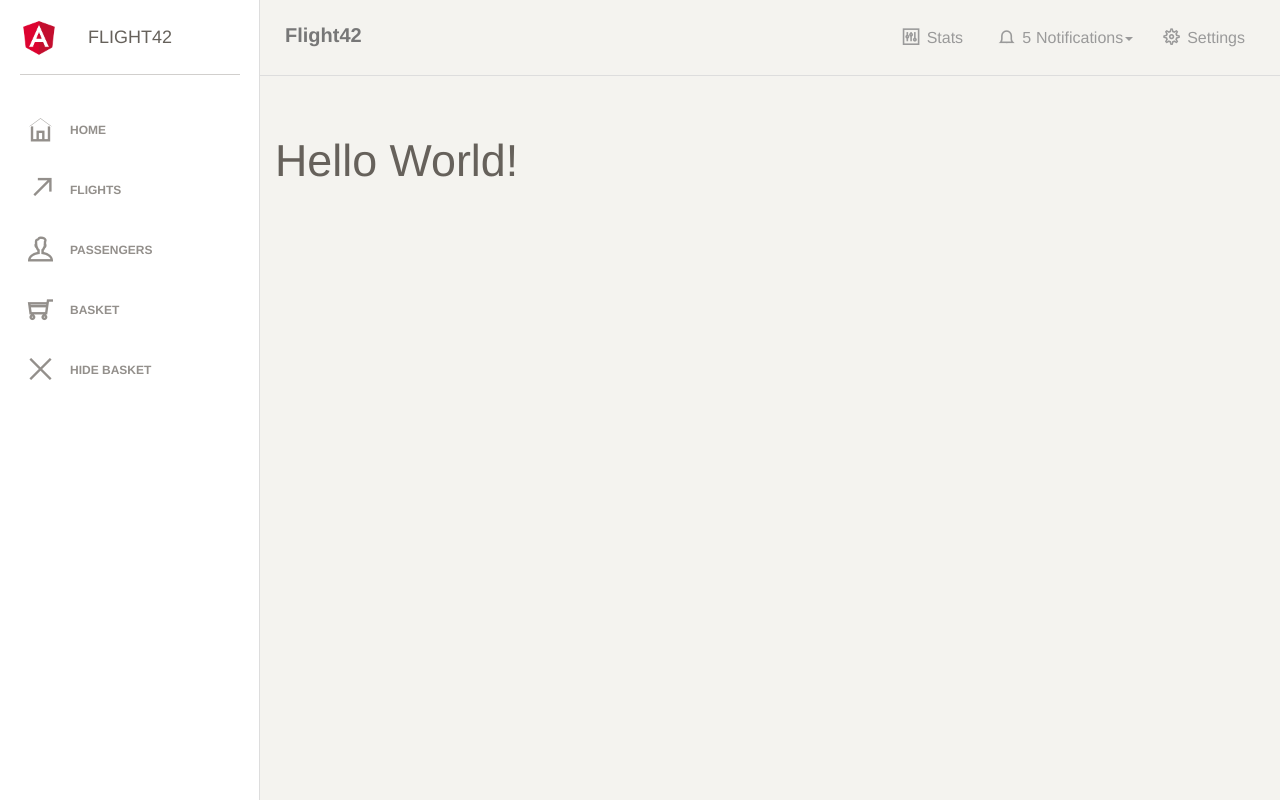
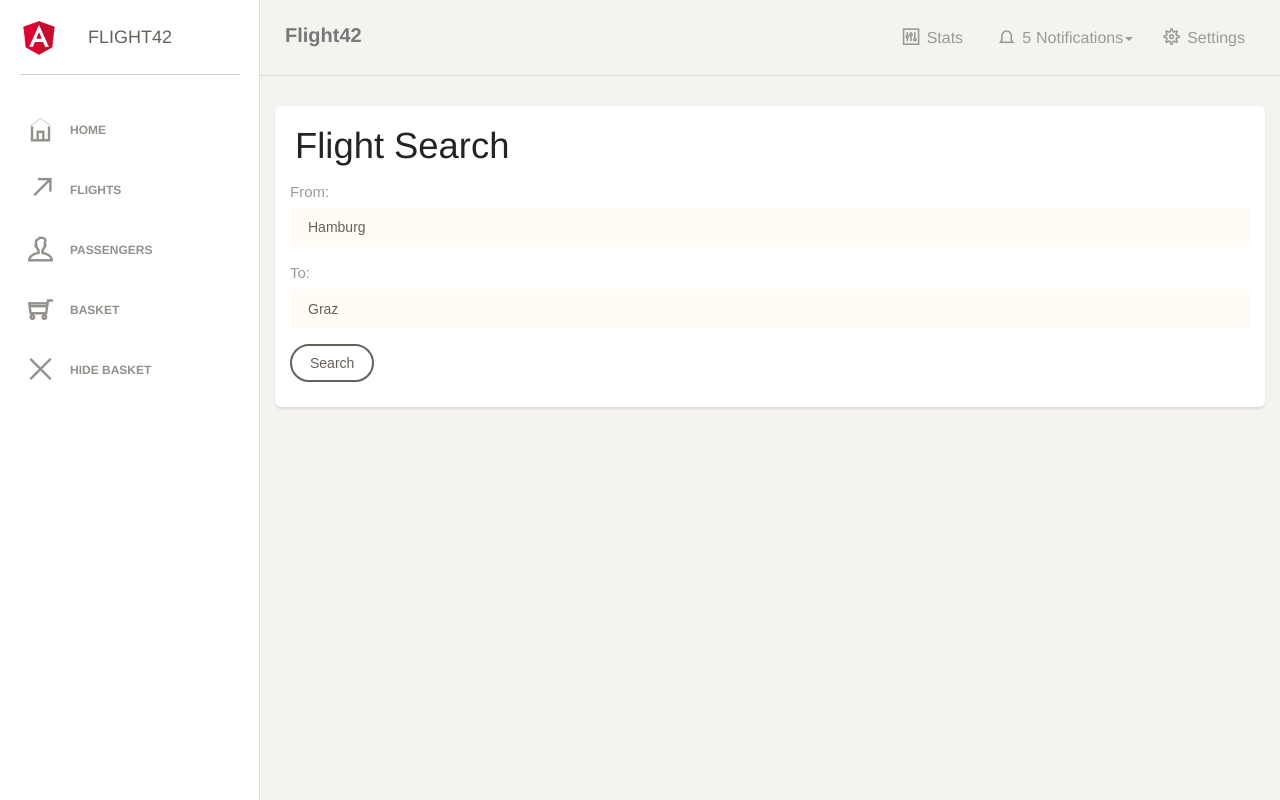
Before and after one commit to mikezks/20220328, an Angular app: page / in a window 1280 px wide. Built offline with nearby package versions, Linux system fonts and the light colour scheme; a web font is replaced by a local one.

Commit message:
feat: first smart component

```diff
--- a/src/app/app.component.html
+++ b/src/app/app.component.html
@@ -9,7 +9,7 @@
 
       <div class="content">
 
-          <h1>{{title}}</h1>
+          <app-flight-search></app-flight-search>
 
       </div>
   </div>
--- a/src/app/app.module.ts
+++ b/src/app/app.module.ts
@@ -5,13 +5,15 @@
 import { AppComponent } from './app.component';
 import { NavbarComponent } from './navbar/navbar.component';
 import { SidebarComponent } from './sidebar/sidebar.component';
+import { FlightSearchComponent } from './flight-search/flight-search.component';
 
 
 @NgModule({
   declarations: [
     AppComponent,
     SidebarComponent,
-    NavbarComponent
+    NavbarComponent,
+    FlightSearchComponent
   ],
   imports: [
     BrowserModule,
--- /dev/null
+++ b/src/app/entities/flight.ts
@@ -0,0 +1,8 @@
+
+export interface Flight {
+  id: number;
+  from: string;
+  to: string;
+  date: string; // ISO Date string
+  delayed: boolean;
+}
--- /dev/null
+++ b/src/app/flight-search/flight-search.component.html
@@ -0,0 +1,53 @@
+<div class="card">
+  <div class="header">
+    <h2 class="title">Flight Search</h2>
+  </div>
+  <div class="content">
+    <form>
+      <div class="form-group">
+        <label>From:</label>
+        <input [(ngModel)]="from" name="from" class="form-control" />
+      </div>
+      <div class="form-group">
+        <label>To:</label>
+        <input [(ngModel)]="to" name="to" class="form-control" />
+      </div>
+
+      <div class="form-group">
+        <button
+          (click)="search()"
+          [disabled]="!from || !to"
+          class="btn btn-default">Search</button>
+      </div>
+    </form>
+  </div>
+</div>
+
+<div class="card" *ngIf="flights.length">
+  <table class="table table-condensed">
+    <thead>
+      <tr>
+        <th>Id</th>
+        <th>From</th>
+        <th>To</th>
+        <th>Date</th>
+        <th></th>
+      </tr>
+    </thead>
+    <tbody>
+      <tr
+        *ngFor="let flight of flights"
+        [class.active]="selectedFlight === flight">
+        <td>{{ flight.id }}</td>
+        <td>{{ flight.from }}</td>
+        <td>{{ flight.to }}</td>
+        <td>{{ flight.date }}</td>
+        <td>
+          <a
+            (click)="select(flight)"
+            style="cursor: pointer;">Select</a>
+        </td>
+      </tr>
+    </tbody>
+  </table>
+</div>
--- /dev/null
+++ b/src/app/flight-search/flight-search.component.ts
@@ -0,0 +1,41 @@
+import { HttpClient, HttpHeaders, HttpParams } from '@angular/common/http';
+import { Component, OnInit } from '@angular/core';
+import { Flight } from '../entities/flight';
+
+@Component({
+  selector: 'app-flight-search',
+  templateUrl: './flight-search.component.html',
+  styleUrls: ['./flight-search.component.css']
+})
+export class FlightSearchComponent implements OnInit {
+  from: string = 'Hamburg';
+  to: string = 'Graz';
+  flights: Flight[] = [];
+  selectedFlight: Flight | undefined;
+
+  constructor(private http: HttpClient) { }
+
+  ngOnInit(): void {
+  }
+
+  search(): void {
+    const url = 'http://www.angular.at/api/flight';
+
+    const params = new HttpParams()
+      .set('from', this.from)
+      .set('to', this.to);
+
+    const headers = new HttpHeaders()
+      .set('Accept', 'application/json');
+
+    this.http.get<Flight[]>(url, { params, headers })
+      .subscribe({
+        next: flights => this.flights = flights,
+        error: err => console.error('Flights loading error', err)
+      });
+  }
+
+  select(flight: Flight): void {
+    this.selectedFlight = flight;
+  }
+}
```
Also changed, not shown: src/app/flight-search/flight-search.component.css (added), 1 other file (tests, documents, lock files or other folders).
